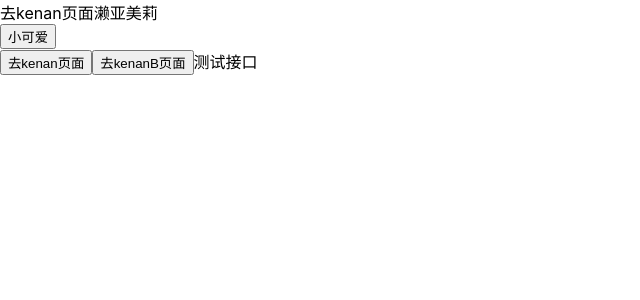
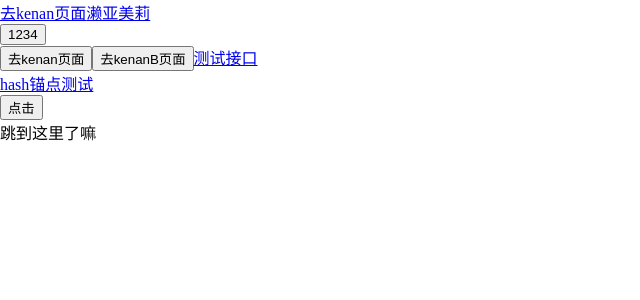
Before and after one commit to Liiukenan/nextjs, a Next.js app: page / in a window 1280 px wide. Shown: the top 300 px of the page, without its empty margins (0-640 px from the left). Built offline with nearby package versions, Linux system fonts and the light colour scheme.

Commit message:
添加stylus

```diff
--- /dev/null
+++ b/next.config.js
@@ -0,0 +1,9 @@
+// next.config.js
+const withStylus = require('@zeit/next-stylus')
+module.exports = {
+    webpack(config, ...args){
+      config = withStylus().webpack(config, ...args);
+
+      return config;
+    }
+}
--- a/package.json
+++ b/package.json
@@ -8,9 +8,11 @@
     "start": "next start"
   },
   "dependencies": {
+    "@zeit/next-stylus": "^1.0.1",
     "axios": "^0.21.0",
     "next": "9.5.5",
     "react": "17.0.1",
-    "react-dom": "17.0.1"
+    "react-dom": "17.0.1",
+    "stylus": "^0.54.8"
   }
 }
--- a/pages/_app.js
+++ b/pages/_app.js
@@ -1,5 +1,5 @@
-import '../styles/globals.css'
 
+import  '../styles/globals.styl'
 function MyApp({ Component, pageProps }) {
   return <Component {...pageProps} />
 }
--- a/pages/components/kenans.js
+++ b/pages/components/kenans.js
@@ -1,7 +1,9 @@
-function kenans({children}) {
+function kenans(props) {
+    console.log(props);
      return (
           <button>
-              {children}
+              {/* {children} */}
+              1234
           </button>
       );
 }
--- a/pages/index.js
+++ b/pages/index.js
@@ -3,6 +3,7 @@ import Link from 'next/link'
 import Router  from 'next/router'
 import next from 'next'
 import Kenans from './components/kenans'
+
 
 
 function Home(props) {
@@ -57,11 +58,14 @@ function Home(props) {
               </div>
 
               <div>
-                {/* <Link href="#hash"><a>hash锚点测试</a></Link> */}
+                <Link href="#hash"><a>hash锚点测试</a></Link>
               </div>
-              {/* <div id="hash">
+              <div>
+                <button onClick={()=>{Router.push('/getStyle')}}>点击</button>
+              </div>
+              <div id="hash">
                 跳到这里了嘛
-              </div> */}
+              </div>
 
 
 
--- a/styles/Home.module.css
+++ b/styles/Home.modules.css
@@ -120,3 +120,8 @@
     flex-direction: column;
   }
 }
+
+*{
+  margin:0;
+  padding:0;
+}
--- /dev/null
+++ b/styles/getStyle.styl
@@ -0,0 +1,3 @@
+.title{
+    color: red
+}
--- a/styles/globals.css
+++ /dev/null
@@ -1,16 +0,0 @@
-html,
-body {
-  padding: 0;
-  margin: 0;
-  font-family: -apple-system, BlinkMacSystemFont, Segoe UI, Roboto, Oxygen,
-    Ubuntu, Cantarell, Fira Sans, Droid Sans, Helvetica Neue, sans-serif;
-}
-
-a {
-  color: inherit;
-  text-decoration: none;
-}
-
-* {
-  box-sizing: border-box;
-}
--- /dev/null
+++ b/styles/globals.styl
@@ -0,0 +1,5 @@
+html,body{
+  margin:0;
+  padding:0;
+  // background:red;
+}
```
Also changed, not shown: pages/getStyle.js (added, +14 -0 lines), pages/kenan.js (+5 -6 lines), 1 other file (tests, documents, lock files or other folders).
